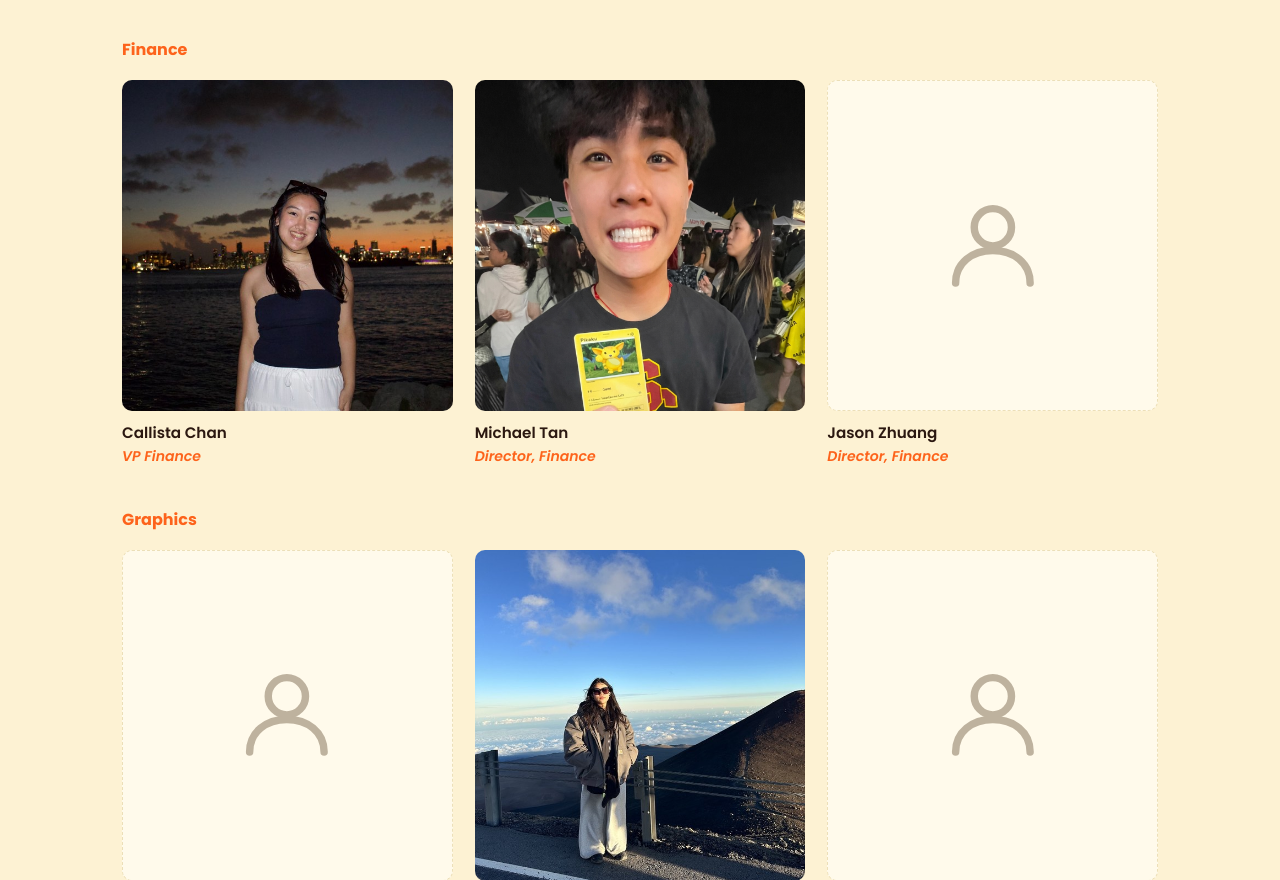
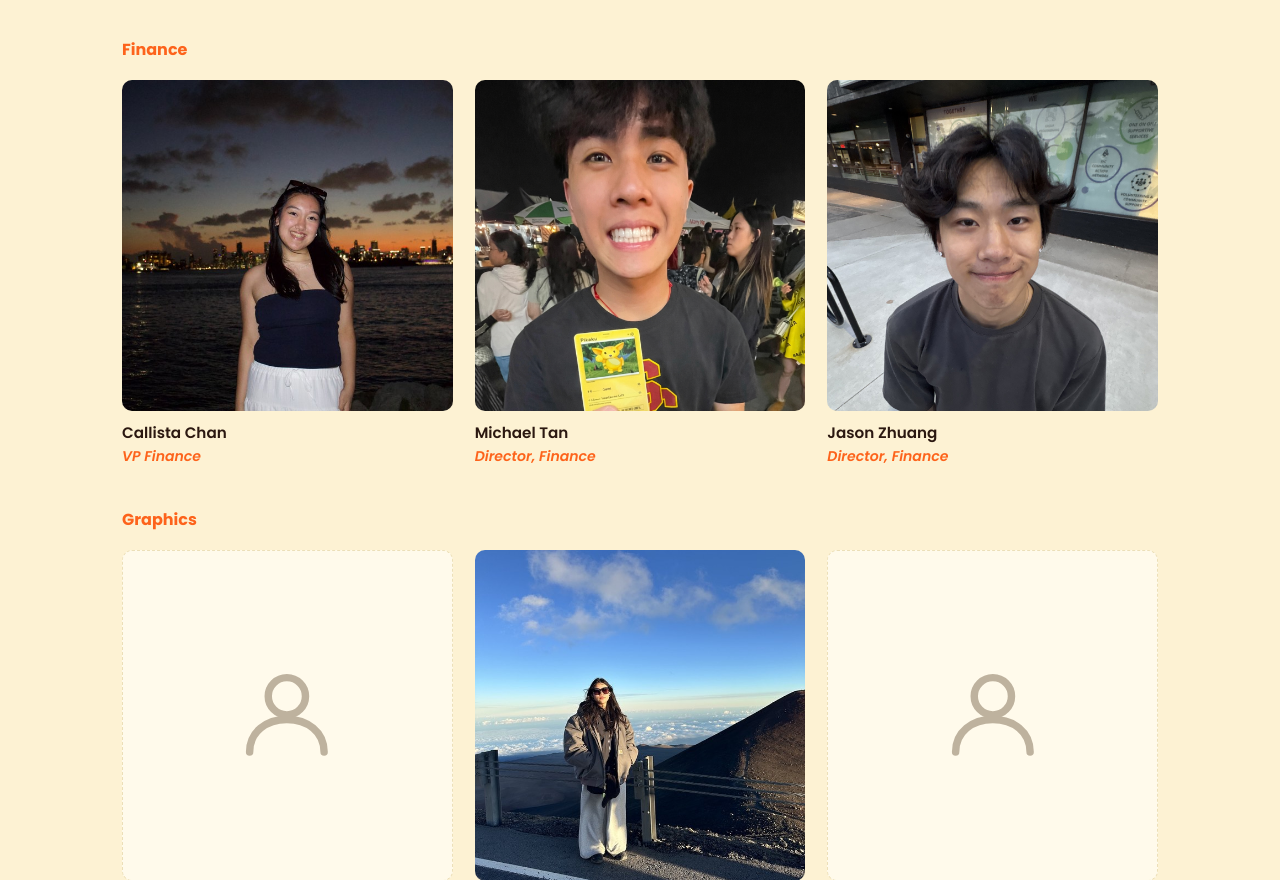
Before and after one commit to amuhlee/csa, a plain HTML site: page team.html in a window 1280 px wide. Shown: the part 1255-2135 px from the top of the page. Drawn offline with Linux system fonts and the light colour scheme.

Commit message:
Add photo for Jason Zhuang in team.html
Added photo attribute for Jason Zhuang in Finance department.

```diff
--- a/team.html
+++ b/team.html
@@ -57,7 +57,7 @@ const teamData = [
   { dept: "Finance", members: [
     { name: "Callista Chan", role: "VP Finance", photo: "Callista Chan.jpg" },
     { name: "Michael Tan", role: "Director, Finance", photo: "Michael Tan.jpg" },
-    { name: "Jason Zhuang", role: "Director, Finance" },
+    { name: "Jason Zhuang", role: "Director, Finance", photo: "Jason Zhuang.jpg" },
   ]},
   { dept: "Graphics", members: [
     { name: "Harry Yang", role: "VP Graphics" },
```
